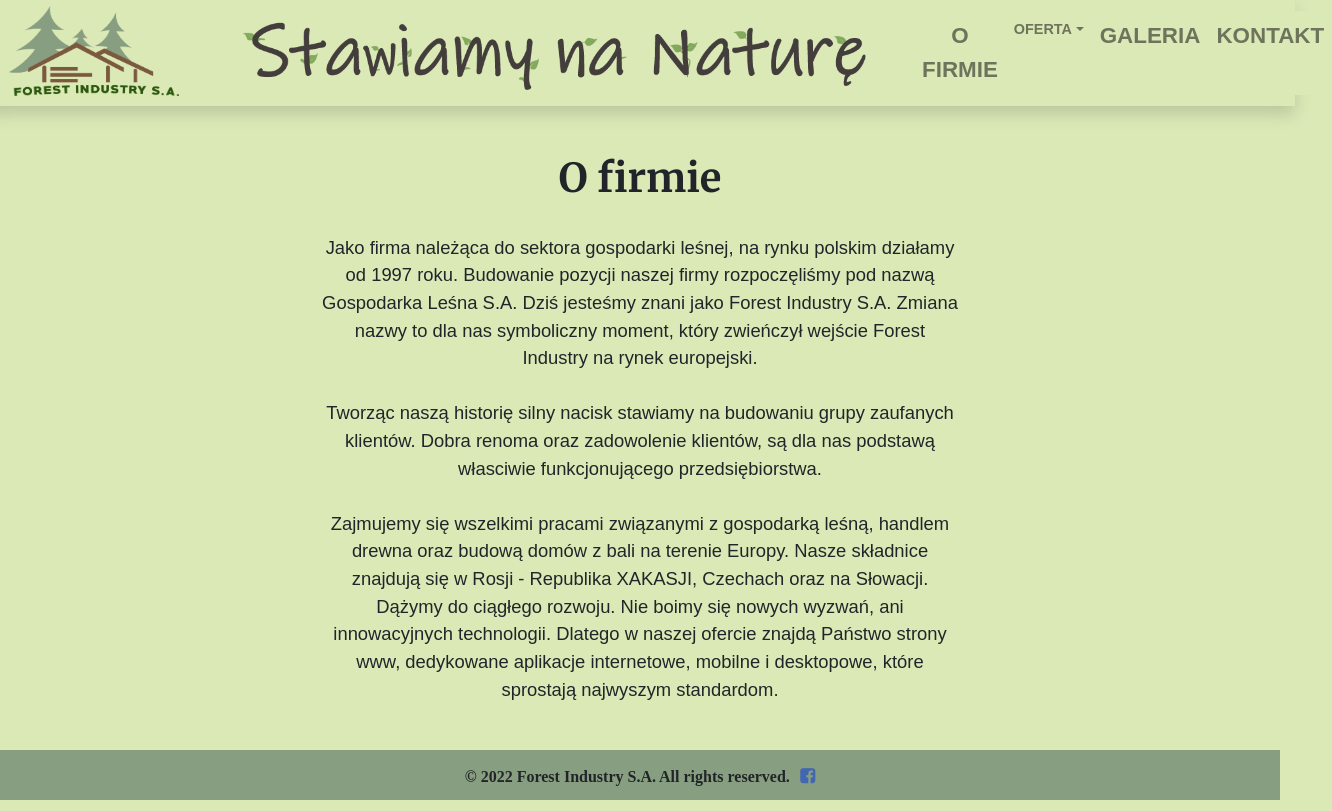
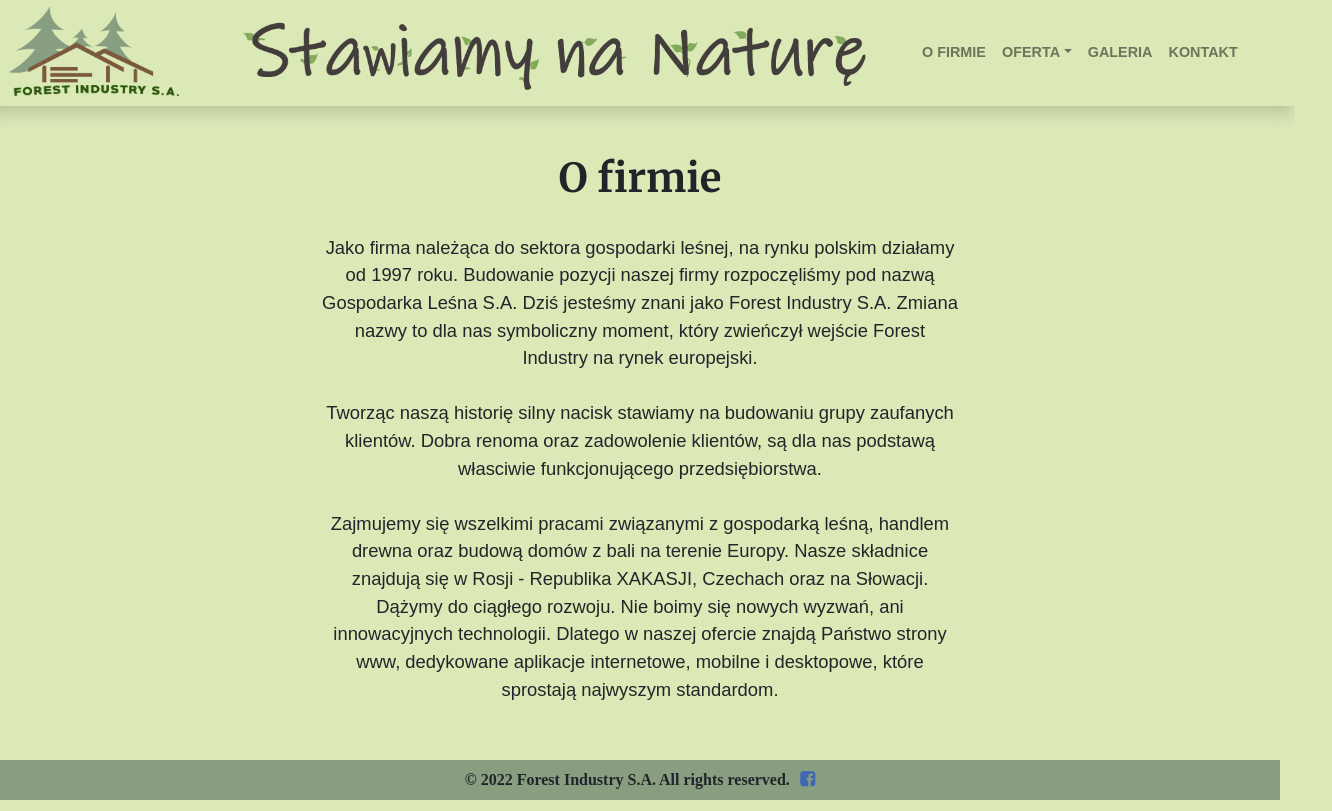
Before and after one commit to spazzola/Forest-Industry-Web-Page-SSR, a Nuxt app: page / in a window 1280 px wide. Shown: the whole page, 1332 px wide, since content can reach past the window. Built offline with nearby package versions, Linux system fonts and the light colour scheme.

Commit message:
Fixed bug with NavBar appearance

```diff
--- a/components/nav/NavBar.vue
+++ b/components/nav/NavBar.vue
@@ -81,14 +81,13 @@ nav {
 }
 
 .nav-link {
-    font-size: 1.2rem;
     color: rgb(136, 158, 129);
     font-weight: bold;
     font-family: 'Libre Baskerville', sans-serif;
 }
 
-a {
-  font-size: 1.4rem !important;
+a, span {
+  font-size: 1.4rem;
   color: rgba(0, 0, 0, 0.5);
 }
 
@@ -110,20 +109,26 @@ a:hover {
   color: brown;
 }
 
+@media only screen and (min-width: 1467px) and (max-width: 1665px) {
+  a, span {
+    font-size: 1.2rem !important;
+  }
+}
+
 @media only screen and (min-width: 1285px) and (max-width: 1466px) {
-  .nav-link {
+  a, span {
     font-size: 1rem !important;
   }
 }
 
 @media only screen and (min-width: 1029px) and (max-width: 1284px) {
-  .nav-link {
+  a, span {
     font-size: 0.9rem !important;
   }
 }
 
 @media only screen and (max-width: 1028px) {
-  nav {
+  a, span {
     margin: 1rem 0 1rem 0 !important;
   }
 }
```
